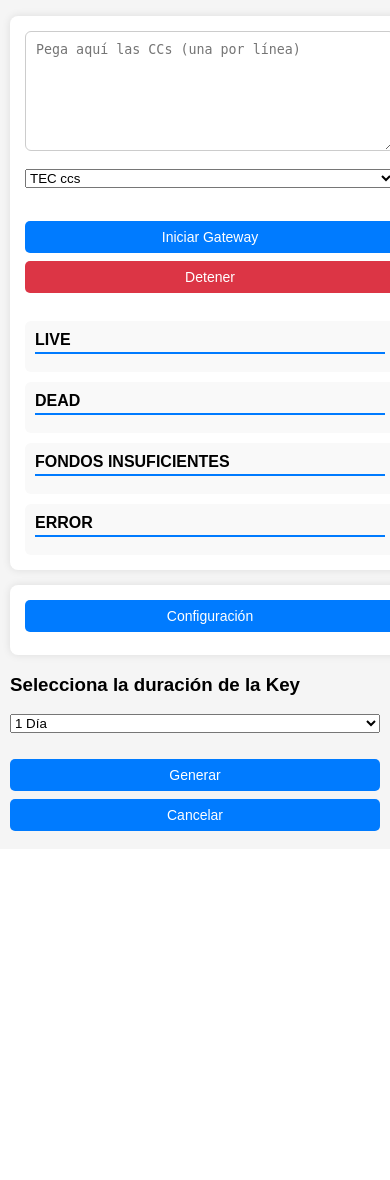
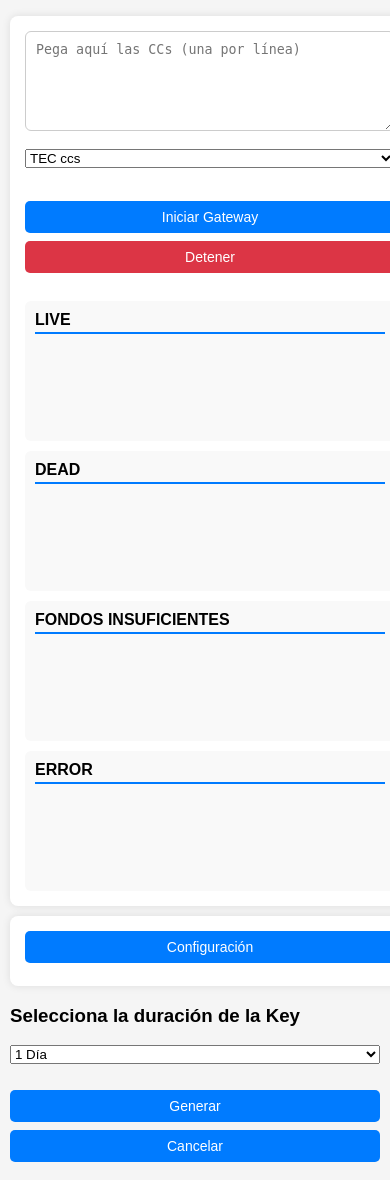
Before and after one commit to rodrigoqgomez/botweb, a Flask app: template templates/checker.html in a window 390 px wide; the page is wider, and only the part inside the window is pictured. Shown: the part 57-1237 px from the top of that part. Before the commit the page ends 888 px from the top of that part, so only its background shows below. Run offline with Flask 3, Linux system fonts and the light colour scheme; the template is opened without the code that fills it, so the values that code supplies are empty.

Commit message:
checker.html

```diff
--- a/templates/checker.html
+++ b/templates/checker.html
@@ -134,23 +134,30 @@
 @media (max-width: 768px) {
     .container {
         flex-direction: column;
+        gap: 10px;
     }
     .left-panel {
         width: 100%;
-                order: 2; /* Opcional: que quede debajo o arriba según prefieras */
+        order: 2; /* Panel izquierdo debajo */
     }
     .center-panel {
         width: 100%;
-                order: 1;
+        order: 1; /* Panel central arriba */
     }
     .outputs-container {
         flex-direction: column;
+        gap: 10px;
     }
     .output {
         flex: 1 1 100%;
-                max-height: 180px;
+        max-height: none;
+        min-height: 120px;
+    }
+    #ccs_input {
+        min-height: 100px;
     }
 }
+
     </style>
 </head>
 <body>
```
Lines whose indentation alone changed are shown as unchanged.
